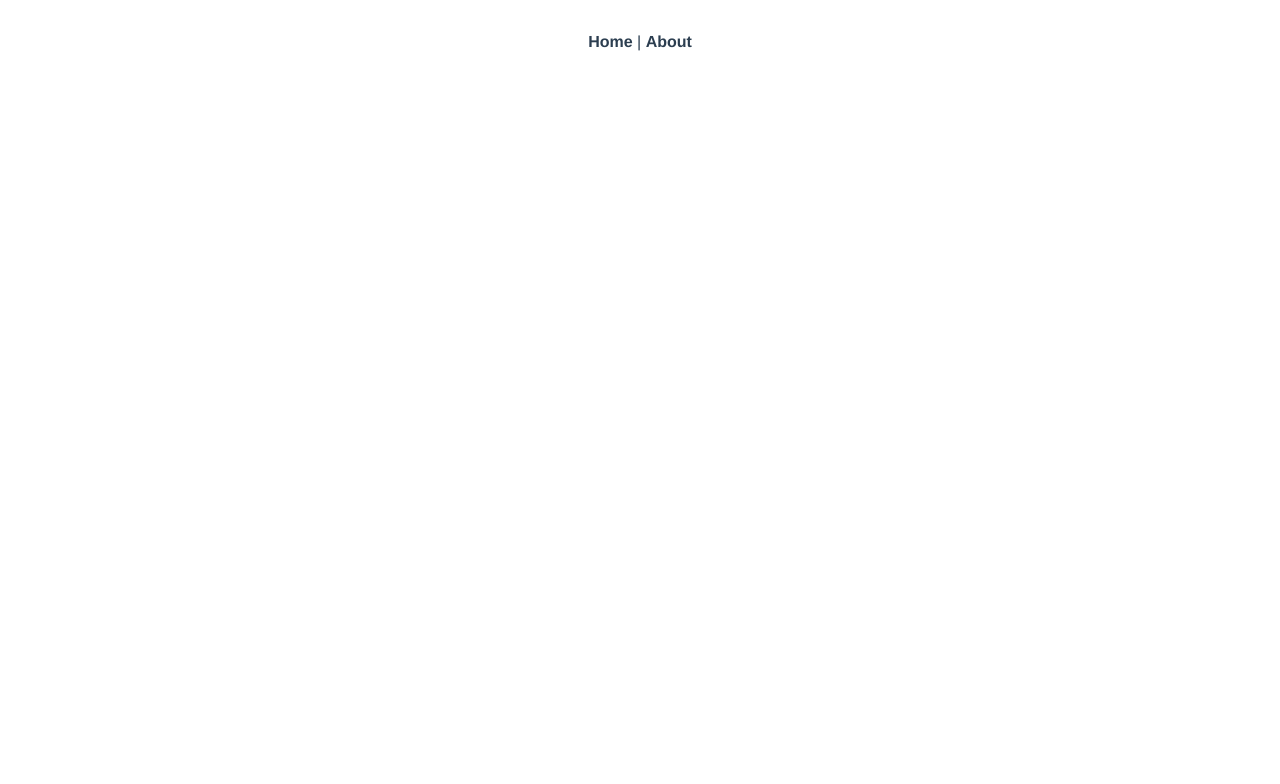
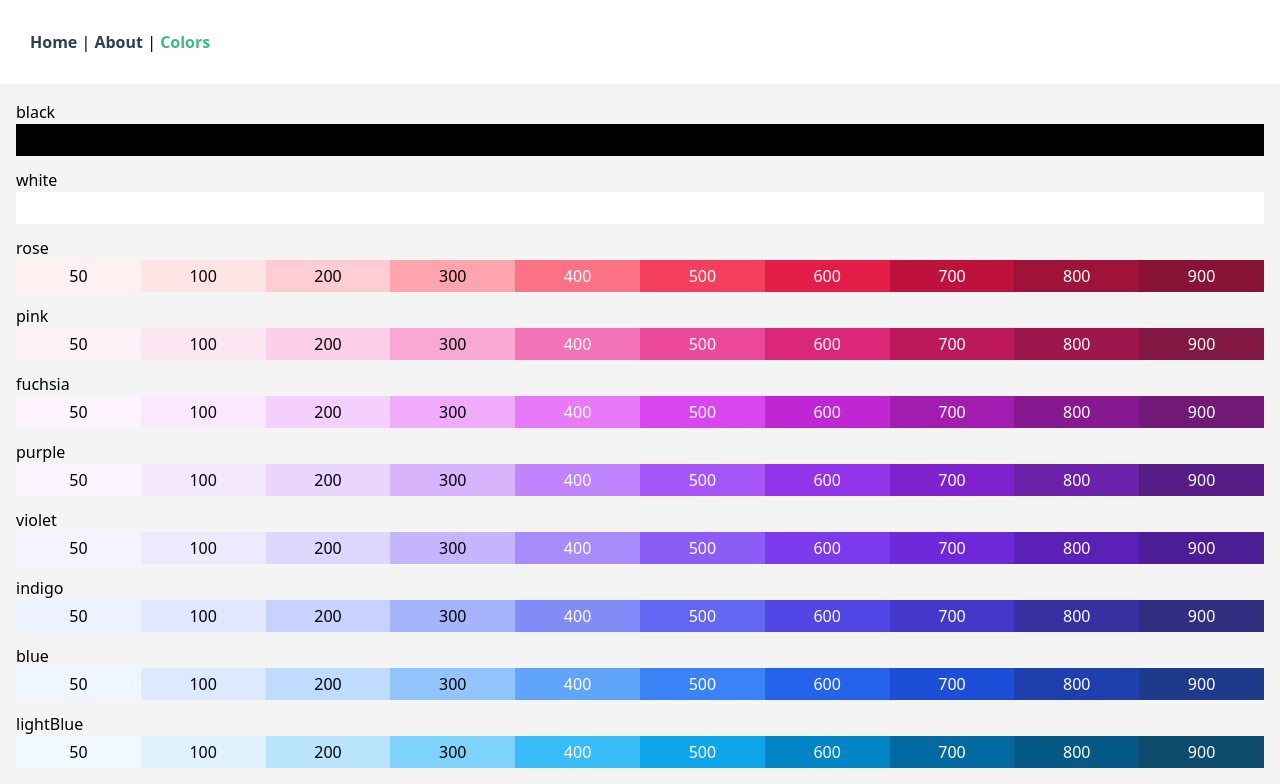
Before and after one commit to philbaker4/vue-tailwind-play, a Vue app: page /colors in a window 1280 px wide. Shown: the top 784 px of the page. Built offline with nearby package versions, Linux system fonts and the light colour scheme.

Commit message:
tailwind: add indBlue, indRed. Create route to display colors

```diff
--- a/src/App.vue
+++ b/src/App.vue
@@ -1,8 +1,9 @@
 <template>
-  <div id="app">
+  <div id="app bg-black">
     <div id="nav">
       <router-link to="/">Home</router-link> |
-      <router-link to="/about">About</router-link>
+      <router-link to="/about">About</router-link> |
+      <router-link to="/colors">Colors</router-link>
     </div>
     <router-view />
   </div>
--- a/src/router/index.js
+++ b/src/router/index.js
@@ -1,6 +1,7 @@
 import Vue from "vue";
 import VueRouter from "vue-router";
 import Home from "../views/Home.vue";
+import Colors from "../views/Colors.vue";
 
 Vue.use(VueRouter);
 
@@ -18,6 +19,11 @@ const routes = [
     // which is lazy-loaded when the route is visited.
     component: () =>
       import(/* webpackChunkName: "about" */ "../views/About.vue")
+  },
+  {
+    path: "/colors",
+    name: "Colors",
+    component: Colors
   }
 ];
 
--- /dev/null
+++ b/src/views/Colors.vue
@@ -0,0 +1,56 @@
+<template>
+  <div class=" p-4 bg-gray-100">
+    <template v-for="(c, i) in Object.keys(colors)">
+      <div :key="i" class="mb-3">
+        <div :key="'label-' + i" class="text-black text-left">{{ c }}</div>
+        <div :class="`text-white grid grid-cols-10`">
+          <template v-if="c === 'black'">
+            <div class="col-span-full w-full h-8 bg-black"></div>
+          </template>
+          <template v-else-if="c === 'white'">
+            <div class="col-span-full w-full h-8 bg-white"></div>
+          </template>
+          <template v-else-if="c === 'indBlue'">
+            <div class="col-span-full w-full h-8 bg-indBlue"></div>
+          </template>
+          <template v-else-if="c === 'indRed'">
+            <div class="col-span-full w-full h-8 bg-indRed"></div>
+          </template>
+          <template v-else>
+            <template v-for="(s, si) in Object.keys(colors[c])">
+              <div
+                :key="si"
+                class="w-full h-8 flex items-center justify-center "
+                :class="[
+                  ['50', '100', '200', '300'].includes(s)
+                    ? 'text-black'
+                    : 'text-white'
+                ]"
+                :style="{ 'background-color': colors[c][s] }"
+              >
+                {{ s }}
+              </div>
+            </template>
+          </template>
+        </div>
+      </div>
+    </template>
+  </div>
+</template>
+
+<script>
+import resolveConfig from "tailwindcss/resolveConfig";
+import tailwindConfig from "../../tailwind.config.js";
+
+const fullConfig = resolveConfig(tailwindConfig);
+console.log({ fullConfig });
+export default {
+  data() {
+    return {
+      colors: fullConfig.theme.colors
+    };
+  }
+};
+</script>
+
+<style scoped lang="scss"></style>
--- a/tailwind.config.js
+++ b/tailwind.config.js
@@ -5,7 +5,8 @@ module.exports = {
   theme: {
     colors: {
       ...colors,
-      primary: colors.violet
+      indBlue: "#003263",
+      indRed: "#CE1126"
     },
     extend: {}
   },
```
